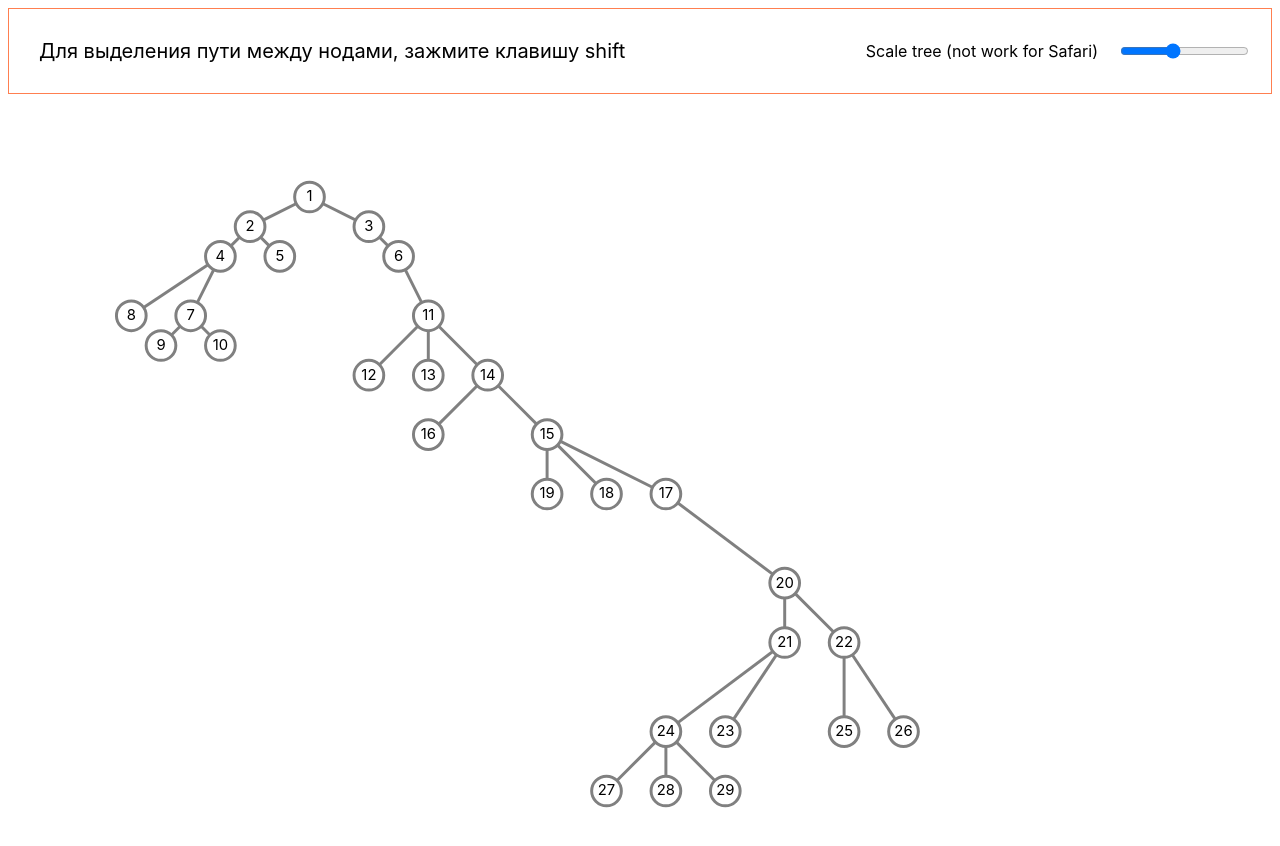
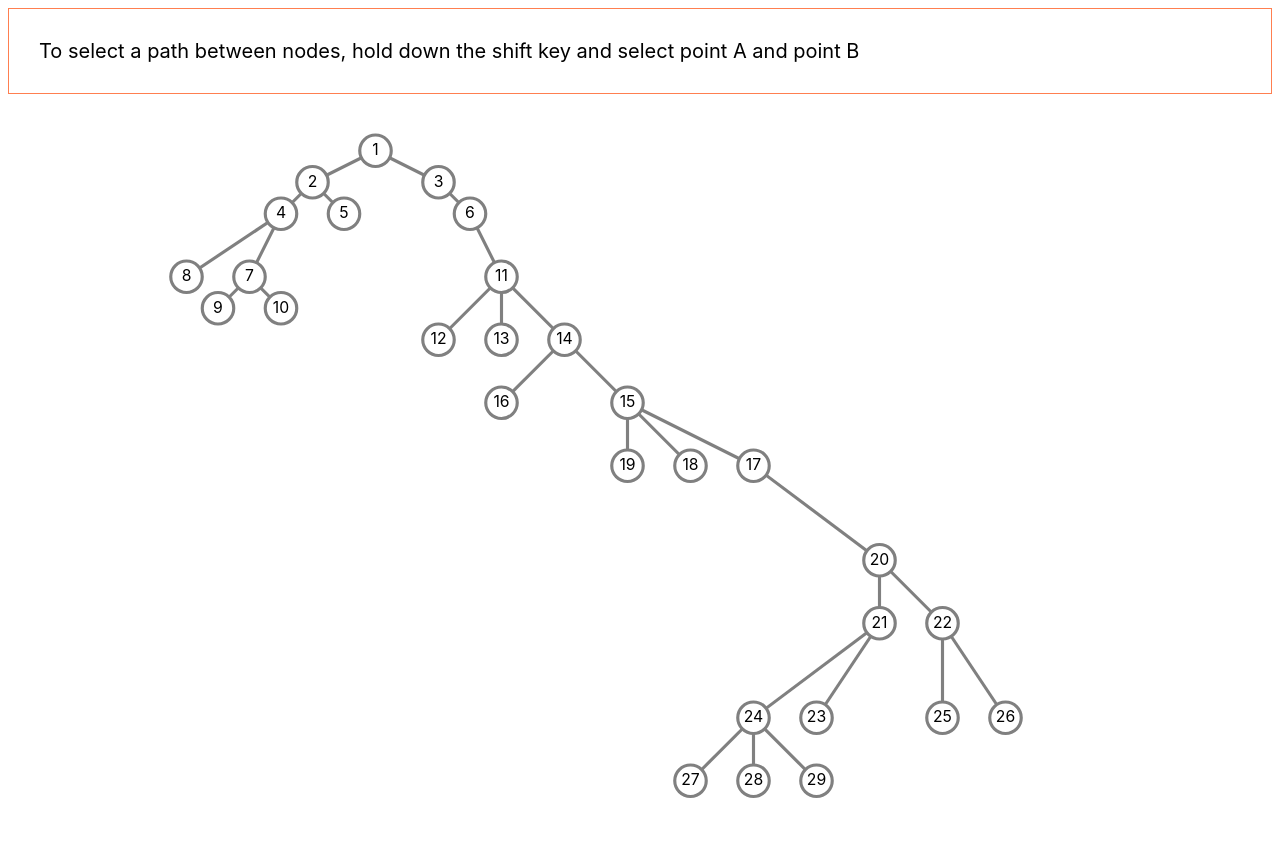
Before and after one commit to seliverstovv/test-task-tree, a React (Create React App) app: page / in a window 1280 px wide. Shown: the top 846 px of the page. Before the commit the page ends 824 px from the top, so only its background shows below. Built offline with nearby package versions, Linux system fonts and the light colour scheme.

Commit message:
removed scale control

```diff
--- a/src/App.tsx
+++ b/src/App.tsx
@@ -1,32 +1,18 @@
 import createDataTree from "utils/createDataTree"
-import { scaleValueSelector } from "features/selectors"
 import Tree from "./components/Tree"
-import { useAppDispath, useAppSelector } from "./store/hooks"
-import { setScaleValue } from "./features/TreeSlice"
 import treeData from "./data"
 import styles from "./styles/app.module.css"
 
 const App = () => {
   const preparedTree = createDataTree(treeData)
-  const scaleValue = useAppSelector(scaleValueSelector)
-  const dispatch = useAppDispath()
 
   return (
     <div className={styles.app}>
       <header className={styles.header}>
-        <p className={styles.text}>Для выделения пути между нодами, зажмите клавишу shift</p>
-        <div className={styles.scale}>
-          <span className={styles.label}>Scale tree (not work for Safari)</span>
-          <input
-            type="range"
-            min="1"
-            max="6"
-            value={scaleValue}
-            step="0.1"
-            className={styles.slider}
-            onChange={(e) => dispatch(setScaleValue(e.target.value))}
-          />
-        </div>
+        <p className={styles.text}>
+          To select a path between nodes, hold down the shift key and select point A and point
+          B
+        </p>
       </header>
       <Tree preparedTree={preparedTree} />
     </div>
--- a/src/components/Tree.tsx
+++ b/src/components/Tree.tsx
@@ -1,7 +1,5 @@
 import { useLayoutEffect, useRef, useState } from "react"
 import { SVGRefType, PreparedTreeType } from "types/TreeTypes"
-import { useAppSelector } from "store/hooks"
-import { scaleValueSelector } from "features/selectors"
 import styles from "styles/tree.module.css"
 import Recursive from "./Recursive"
 
@@ -11,7 +9,7 @@ type TreeProps = {
 
 const Tree = ({ preparedTree }: TreeProps) => {
   const [targetRef, setTargetRef] = useState<SVGRefType | null>(null)
-  const scaleValue = useAppSelector(scaleValueSelector)
+  const [targetHeight, setTargetHeight] = useState<number | null>(null)
 
   const rootSvg = useRef<SVGSVGElement>(null)
 
@@ -19,10 +17,22 @@ const Tree = ({ preparedTree }: TreeProps) => {
     setTargetRef(rootSvg)
   }, [rootSvg])
 
+  // todo: come up with an optimal solution to control the scale of the tree
+  useLayoutEffect(() => {
+    // calculation of the height is necessary to control the scroll,
+    // because we don't know how many nodes contains the server respones
+    setTargetHeight(targetRef?.current?.getBoundingClientRect().height || null)
+  }, [targetRef])
+
   return (
-    <div className={styles.scaleRoot} style={{ transform: `scale(${scaleValue})` }}>
-      <svg xmlns="http://www.w3.org/2000/svg" className={styles.svgRoot}>
-        <g className={styles.svgInside}>
+    <div className={styles.scaleRoot}>
+      <svg
+        xmlns="http://www.w3.org/2000/svg"
+        className={styles.svgRoot}
+        // for scale to 3.5 (if you change the scale, you need to change calc)
+        style={{ height: `${targetHeight! / 3}px` }}
+      >
+        <g className={styles.svgInside} transform="scale(0.9 0.9)">
           <g ref={rootSvg} className={styles.svgLinesGroup} />
           <g>
             {targetRef && (
--- a/src/data.ts
+++ b/src/data.ts
@@ -25,7 +25,6 @@ export default [
   { id: 24, x: 220, y: 180, parent_id: 21 },
   { id: 25, x: 280, y: 180, parent_id: 22 },
   { id: 26, x: 300, y: 180, parent_id: 22 },
-
   { id: 27, x: 200, y: 200, parent_id: 24 },
   { id: 28, x: 220, y: 200, parent_id: 24 },
   { id: 29, x: 240, y: 200, parent_id: 24 },
--- a/src/features/TreeSlice.ts
+++ b/src/features/TreeSlice.ts
@@ -13,7 +13,6 @@ export type TreeStateType = {
     b: NodeIdsType | null
   } | null
   activeMode: SelectModeType
-  scaleValue: string
 }
 
 const initialState: TreeStateType = {
@@ -21,7 +20,6 @@ const initialState: TreeStateType = {
   activeLeaf: null,
   activePaths: null,
   activeMode: "node",
-  scaleValue: "3",
 }
 
 type SetActiveLeaftType = PayloadAction<{ id: NodeIdType; path: NodeIdsType }>
@@ -76,14 +74,9 @@ const treeSlice = createSlice({
       }
       state.activeNodes = payload
     },
-
-    setScaleValue(state, { payload }: PayloadAction<string>) {
-      state.scaleValue = payload
-    },
   },
 })
 
-export const { setActiveNodes, setActiveLeaf, setActivePaths, setScaleValue } =
-  treeSlice.actions
+export const { setActiveNodes, setActiveLeaf, setActivePaths } = treeSlice.actions
 
 export default treeSlice.reducer
--- a/src/features/selectors.ts
+++ b/src/features/selectors.ts
@@ -3,7 +3,6 @@ import { RootState } from "store"
 export const activeNodesSelector = ({ treeReducer }: RootState) => treeReducer.activeNodes
 export const activeLeafSelector = ({ treeReducer }: RootState) => treeReducer.activeLeaf
 export const activeModeSelector = ({ treeReducer }: RootState) => treeReducer.activeMode
-export const scaleValueSelector = ({ treeReducer }: RootState) => treeReducer.scaleValue
 
 export const activePathSelector = ({ treeReducer: { activePaths } }: RootState) => {
   const firstArray = activePaths?.a || []
--- a/src/styles/app.module.css
+++ b/src/styles/app.module.css
@@ -1,5 +1,6 @@
 .app {
   margin: 0;
+  height: 100vh;
   font-family: -apple-system, BlinkMacSystemFont, 'Segoe UI', 'Roboto', 'Oxygen',
     'Ubuntu', 'Cantarell', 'Fira Sans', 'Droid Sans', 'Helvetica Neue',
     sans-serif;
@@ -11,9 +12,8 @@
   position: relative;
   display: flex;
   align-items: center;
-  justify-content: space-between;
   padding: 0 20px;
-  margin-bottom: 100px;
+  margin-bottom: 20px;
   border: 1px solid coral;
   z-index: 999;
 }
@@ -22,16 +22,3 @@
   font-size: 20px;
   padding: 10px;
 }
-
-.slider {
-  cursor: pointer;
-}
-
-.scale {
-  display: flex;
-  align-items: center;
-}
-
-.label {
-  margin-right: 20px;
-}
--- a/src/styles/tree.module.css
+++ b/src/styles/tree.module.css
@@ -5,16 +5,9 @@
 .scaleRoot {
   display: inline-block;
   transform-origin: left top;
-  height: 25vh;
-}
-
-.svgRoot {
-  transform: scale(1.1);
-  /* height: calc(100% - 193px); */
-  height: 25vh;
+  transform: scale(3.5);
 }
 
 .svgInside {
   transform-origin: center;
-  transform: scale(0.9);
 }
```
